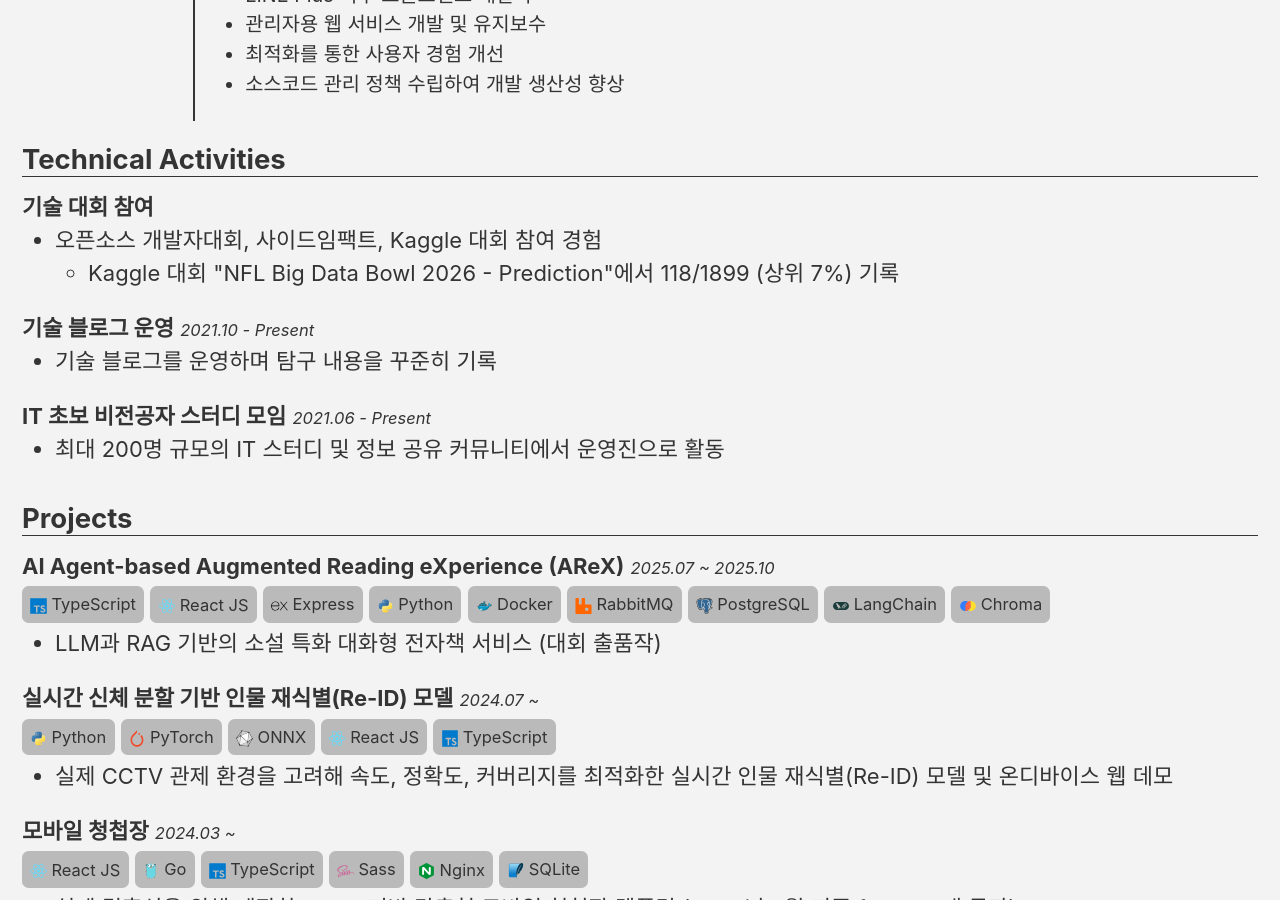
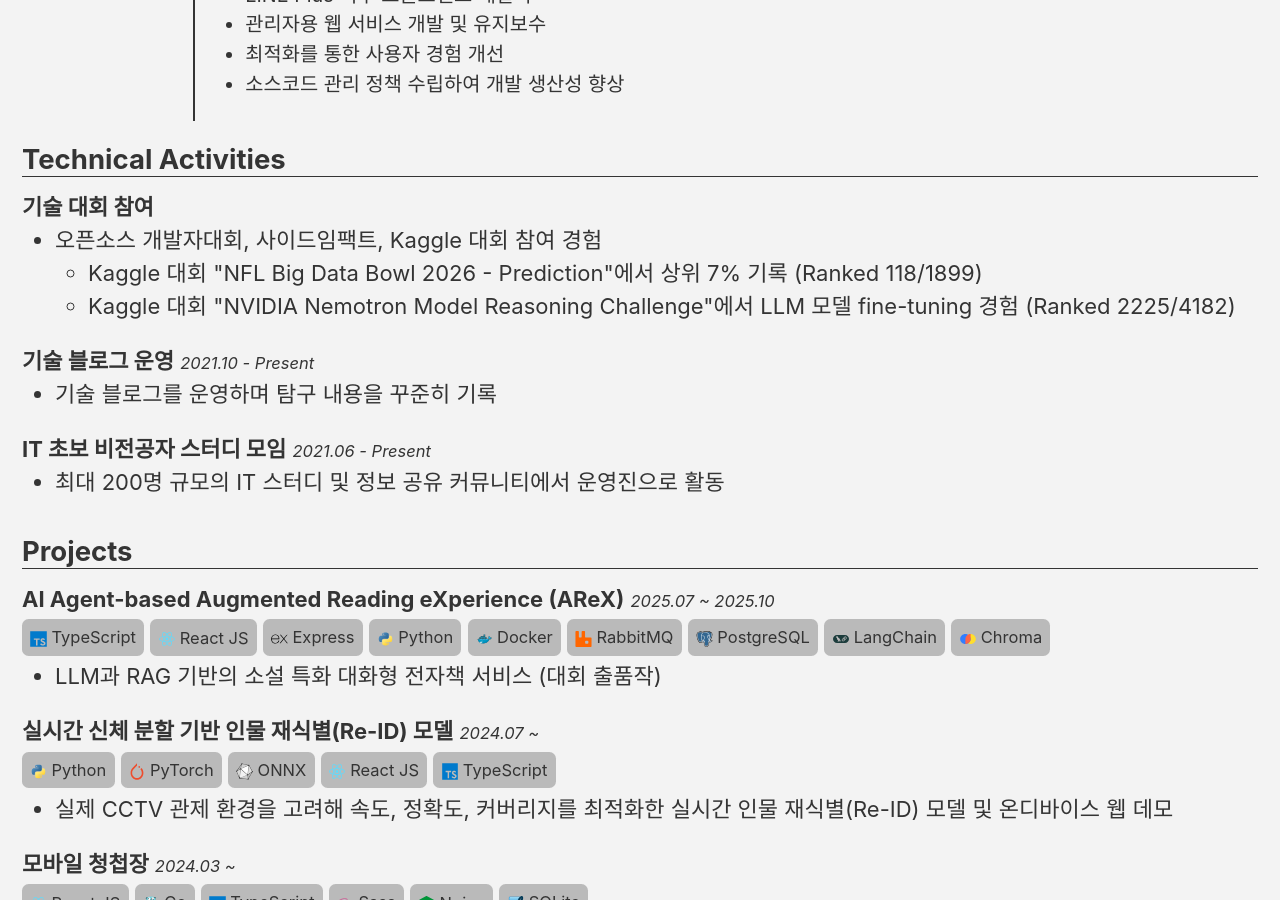
Before and after one commit to juhonamnam/juhonamnam.github.io, a Jekyll site: the page built from resume/index.html, in a window 1280 px wide and 900 px high, scrolled down 1346 px. Built offline with Jekyll 4.4.1, drawn with Linux system fonts in a browser that asks for light colours; cached includes are drawn as plain includes.

Commit message:
add competition experience

```diff
--- a/_data/about-me/main.yml
+++ b/_data/about-me/main.yml
@@ -104,8 +104,10 @@ technical_activities:
             en: "Experience participating in Open Source Developer Competition, Side Impact, and Kaggle Competition"
           - sublist: true
             inner:
-              - ko: "Kaggle 대회 \"NFL Big Data Bowl 2026 - Prediction\"에서 118/1899 (상위 7%) 기록"
+              - ko: "Kaggle 대회 \"NFL Big Data Bowl 2026 - Prediction\"에서 상위 7% 기록 (Ranked 118/1899)"
                 en: "Ranked 118/1899 (Top 7%) in the Kaggle competition \"NFL Big Data Bowl 2026 - Prediction\""
+              - ko: "Kaggle 대회 \"NVIDIA Nemotron Model Reasoning Challenge\"에서 LLM 모델 fine-tuning 경험 (Ranked 2225/4182)"
+                en: "Gained experience in fine-tuning the Nemotron model and improving model performance through the Kaggle competition \"NVIDIA Nemotron Model Reasoning Challenge\" (Ranked 2225/4182)"
   - title:
       ko: "기술 블로그 운영"
       en: "Running a Technical Blog"
```
